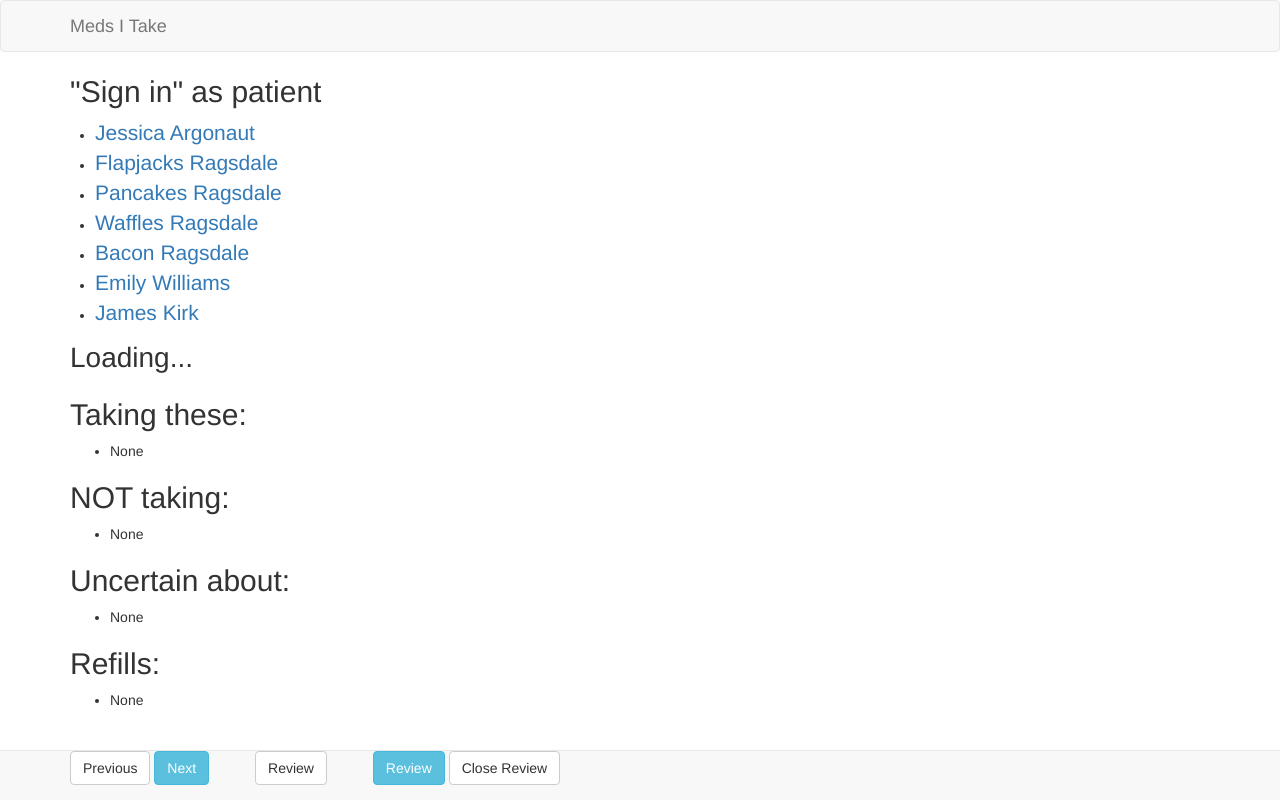
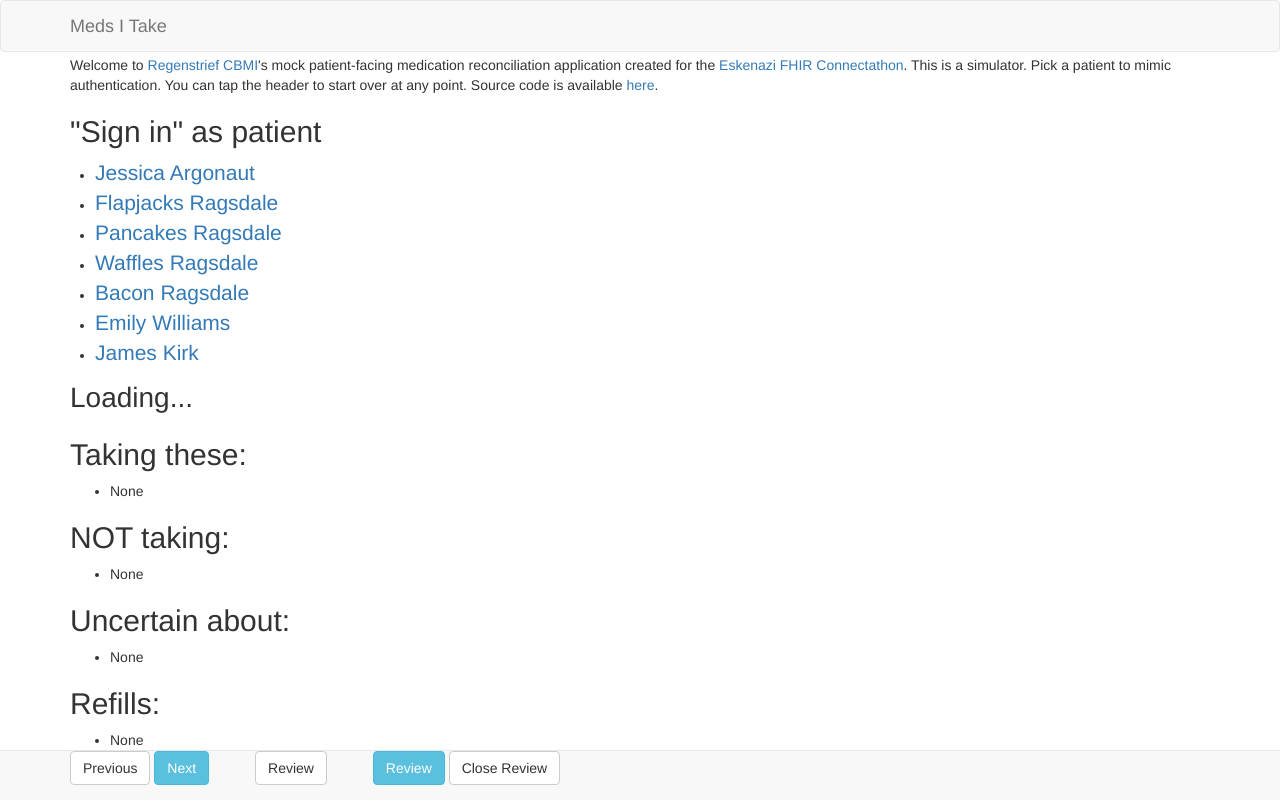
Before and after one commit to bmamlin/org.regenstrief.fhirmedlistweb, a plain HTML site: page index.html in a window 1280 px wide. Drawn offline with nearby package versions, Linux system fonts and the light colour scheme; some packages are replaced by stand-ins of ours.

Commit message:
added info to main view of simulation

```diff
--- a/index.html
+++ b/index.html
@@ -31,6 +31,9 @@
 
 <div id="content">
     <div class="container" ng-hide="patient" ng-controller="PatientsCtrl">
+        <p>
+        Welcome to <a href="https://www.regenstrief.org/centers/cbmi/">Regenstrief CBMI</a>'s mock patient-facing medication reconciliation application created for the <a href="http://indiana.himsschapter.org/Events/event.aspx?ItemNumber=47375">Eskenazi FHIR Connectathon</a>. This is a simulator. Pick a patient to mimic authentication. You can tap the header to start over at any point. Source code is available <a href="https://github.com/bmamlin/org.regenstrief.fhirmedlistweb">here</a>.
+        </p>
         <h2>"Sign in" as patient</h2>
         <ul class="row">
             <li ng-repeat="patient in patients">
```
